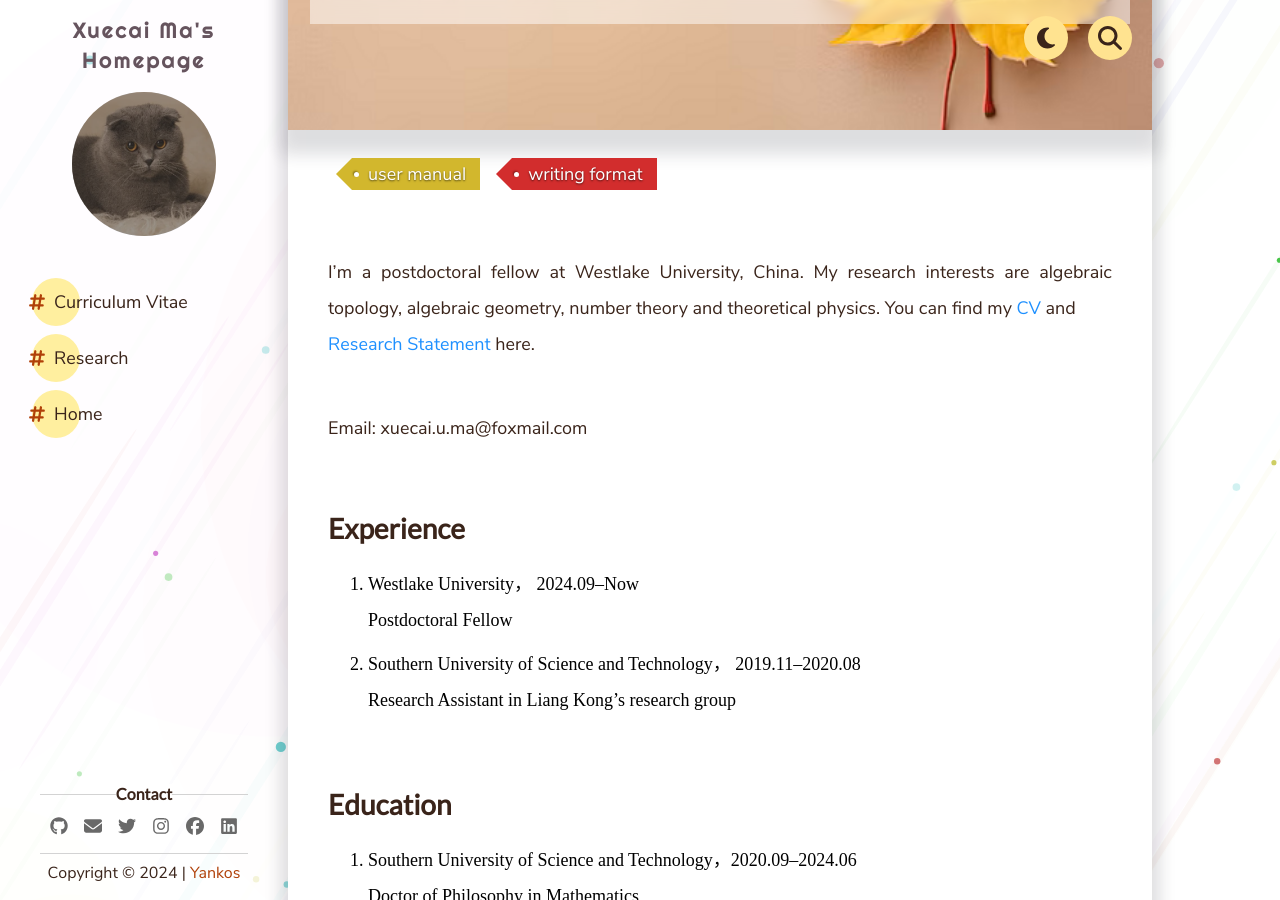
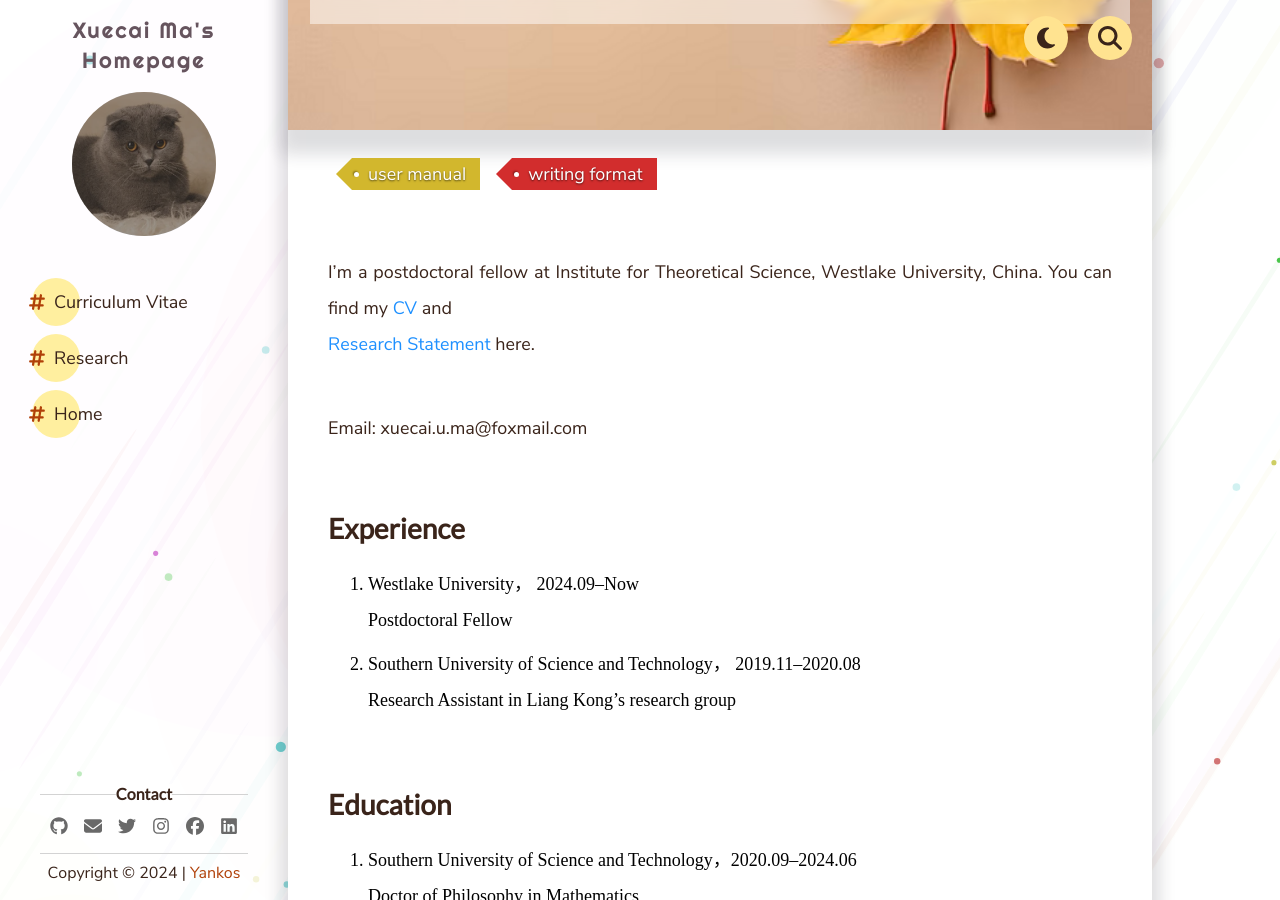
Before and after one commit to maxuecai/maxuecai.github.io, a Jekyll site: the page built from _pages/Curriculum Vitae.md, in a window 1280 px wide and 900 px high, scrolled down 477 px. Built offline with Jekyll 4.4.1, drawn with Linux system fonts in a browser that asks for light colours; comment, search, counter and statistics services are not loaded.

Commit message:
Update Curriculum Vitae.md

```diff
--- a/_pages/Curriculum Vitae.md
+++ b/_pages/Curriculum Vitae.md
@@ -12,7 +12,7 @@ bookmark: true
 
 
 
-I'm a postdoctoral  fellow at Westlake University, China.  My research interests are algebraic topology, algebraic geometry, number theory and theoretical physics. You can find my [CV](files/Xuecai_CV.pdf) and
+I'm a postdoctoral  fellow at Institute for Theoretical Science, Westlake University, China. You can find my [CV](files/Xuecai_CV.pdf) and
 [Research Statement](files/Xuecai_Research.pdf) here.
 
 Email: xuecai.u.ma@foxmail.com
```
